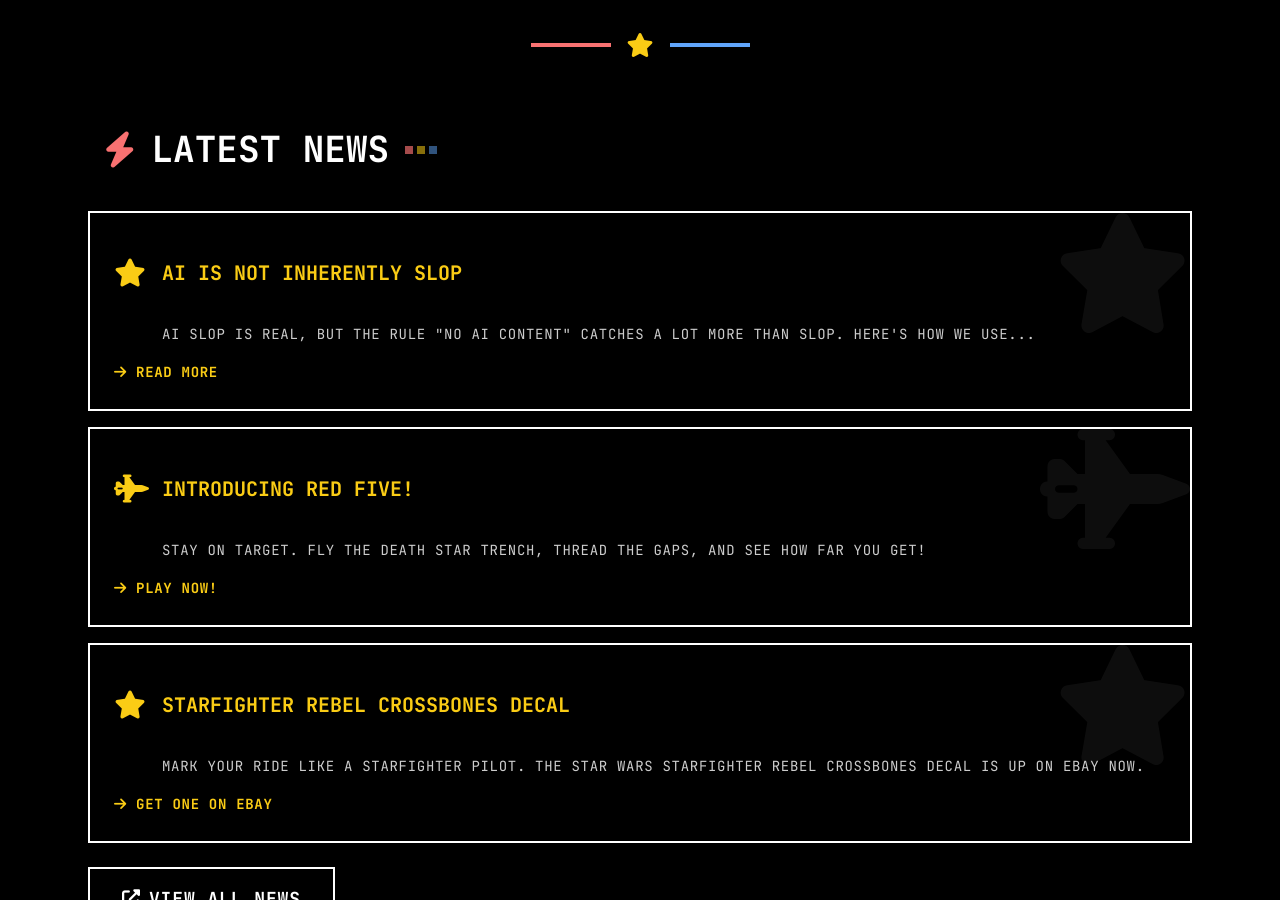
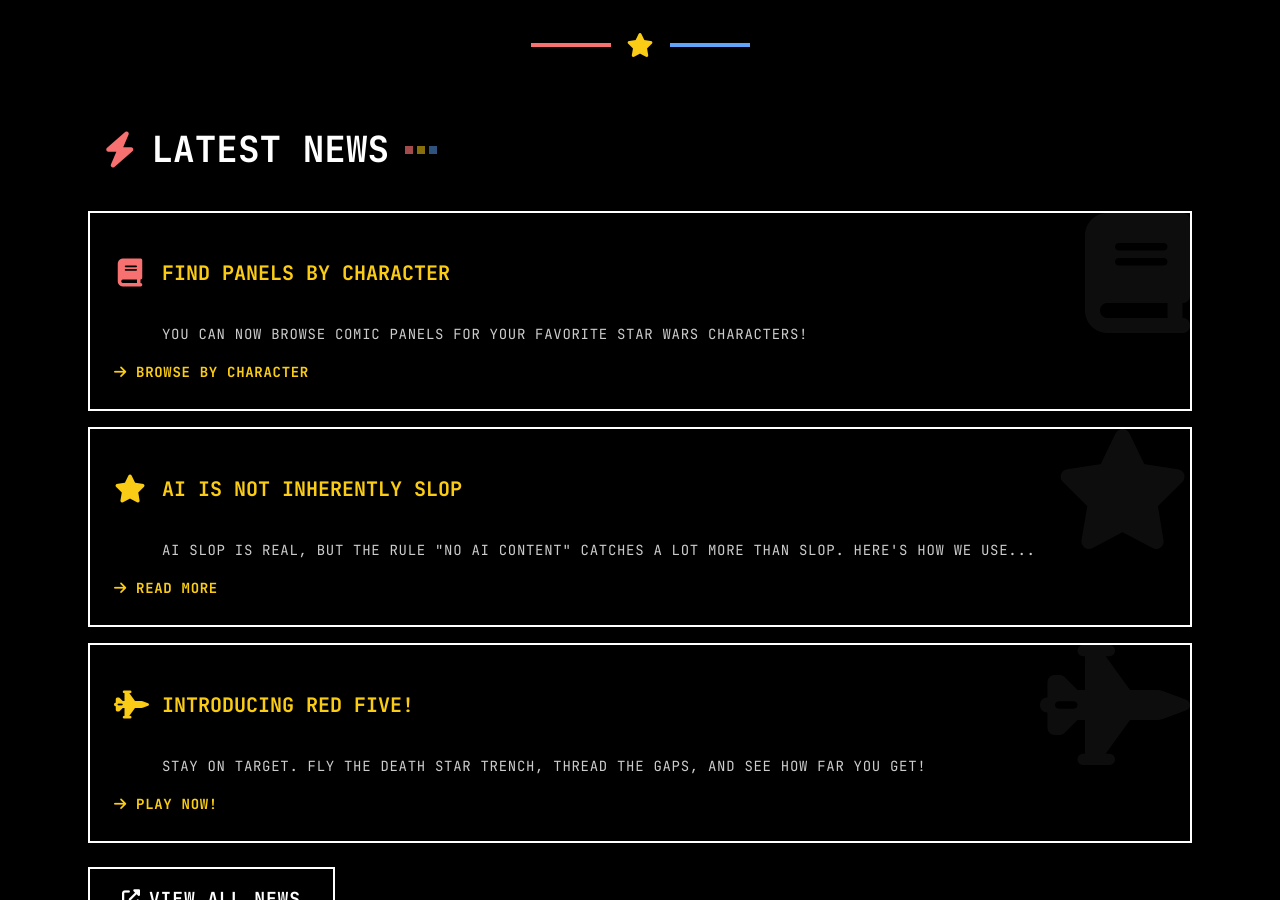
Before and after one commit to DavidLozzi/starwars-guide, a Jekyll site: the page built from index.markdown, in a window 1280 px wide and 900 px high, scrolled down 2378 px. Built offline with Jekyll 4.4.1, drawn with Linux system fonts in a browser that asks for light colours; nearby versions of some CDN libraries.

Commit message:
hyperpanels characters news

```diff
--- a/_data/news.json
+++ b/_data/news.json
@@ -1,4 +1,13 @@
 [
+  {
+    "id": "hyperpanels-character-pages",
+    "date": "2026-09-14",
+    "product": "hyperpanels",
+    "title": "Find Panels by Character",
+    "message": "You can now browse comic panels for your favorite Star Wars characters!",
+    "url": "https://hyperpanels.starwars.guide/character",
+    "link_text": "Browse by Character"
+  },
   {
     "id": "red-five-launch",
     "date": "2026-08-18",
```
Also changed, not shown: CLAUDE.md (+2 -0 lines).
